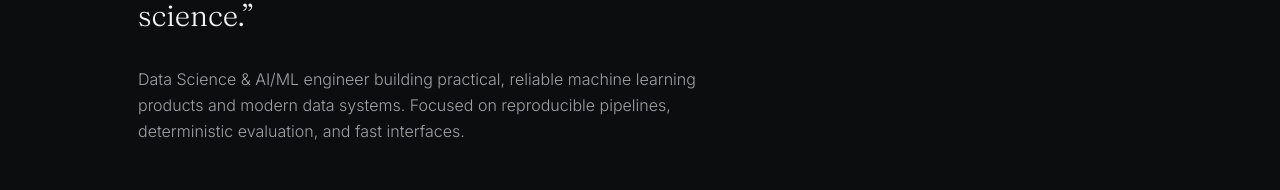
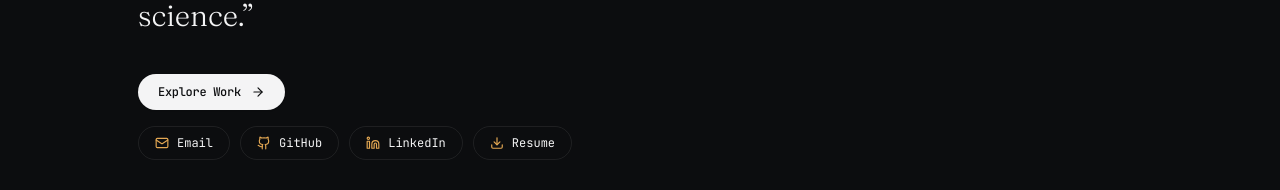
Before and after one commit to KrishnaTerminalOpen/krishna_sahu, a Next.js app: page / in a window 1280 px wide. Shown: the part 414-604 px from the top of the page. Built offline with nearby package versions, Linux system fonts and the light colour scheme; no server answers.

Commit message:
Remove 3-line intro paragraph from hero section

```diff
--- a/components/HeroSection.tsx
+++ b/components/HeroSection.tsx
@@ -35,10 +35,6 @@ export function HeroSection({ onOpenAiAssistant }: HeroSectionProps) {
         {/* Crisp Intro Statement */}
         <p className="font-serif text-2xl sm:text-3xl text-foreground/90 font-light leading-snug mb-8 max-w-2xl">
           &ldquo;{personal.tagline}&rdquo;
-        </p>
-
-        <p className="font-sans text-base text-muted font-light leading-relaxed max-w-xl mb-10">
-          {hero.intro}
         </p>
 
         {/* Primary CTA followed by pill action buttons in same position */}
```
